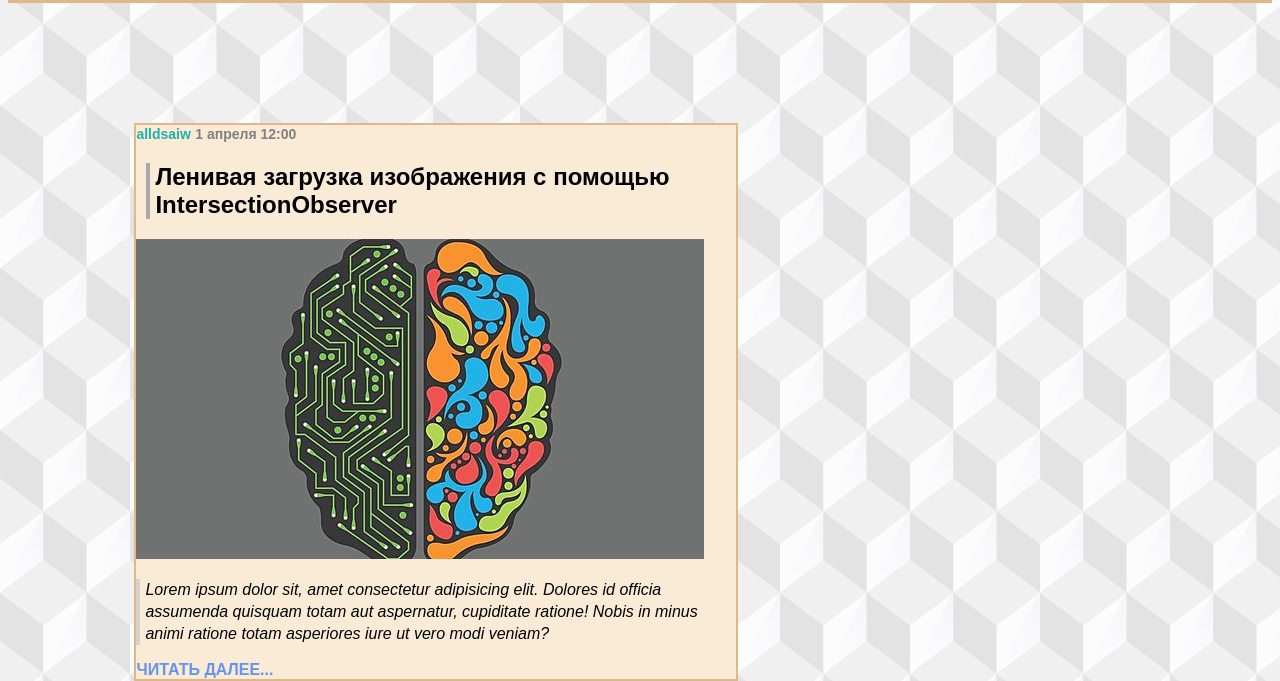
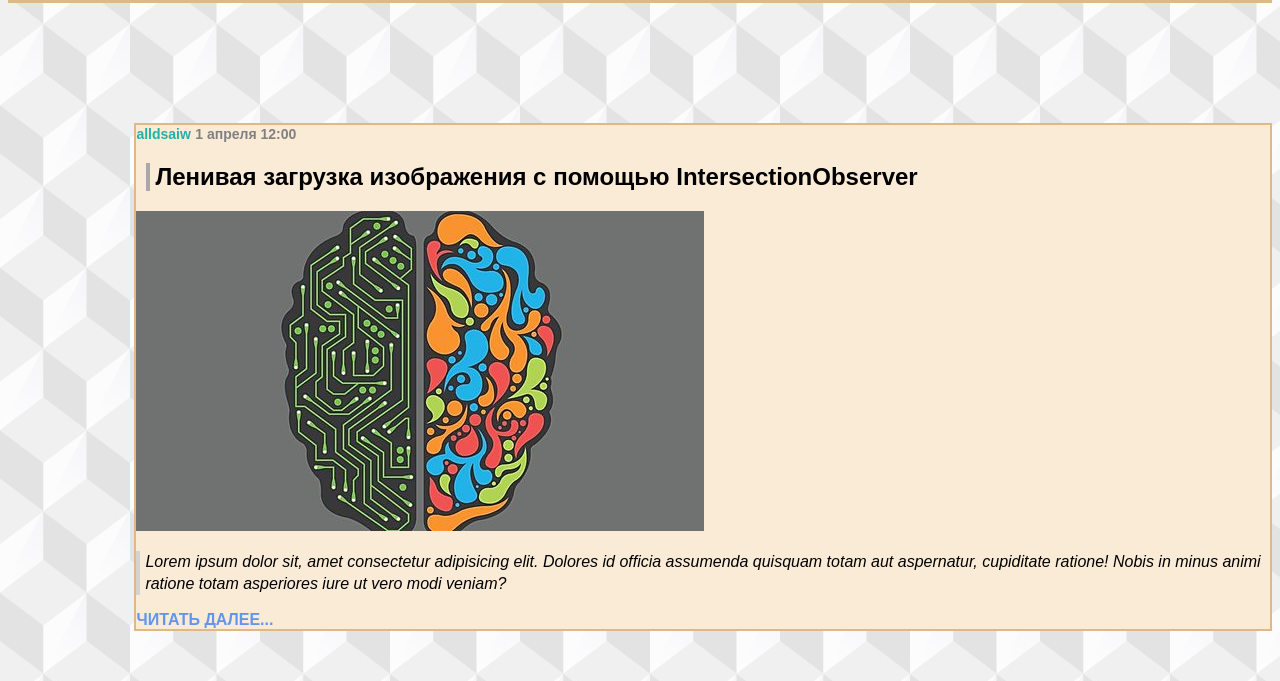
Before and after one commit to alldsaiw/news-example, a plain HTML site: page index.html in a window 1280 px wide. Shown: the part 106-787 px from the top of the page. Drawn offline with Linux system fonts and the light colour scheme.

Commit message:
Update style.css

```diff
--- a/css/style.css
+++ b/css/style.css
@@ -53,10 +53,11 @@ img {
 main {
     margin-top: 70px;
     margin-left: 10%;
+width: 90%;
 }
 
 article {
-    width: 600px;
+
     margin-top: 50px;
     margin-bottom: 50px;
     background-color: antiquewhite;
```
